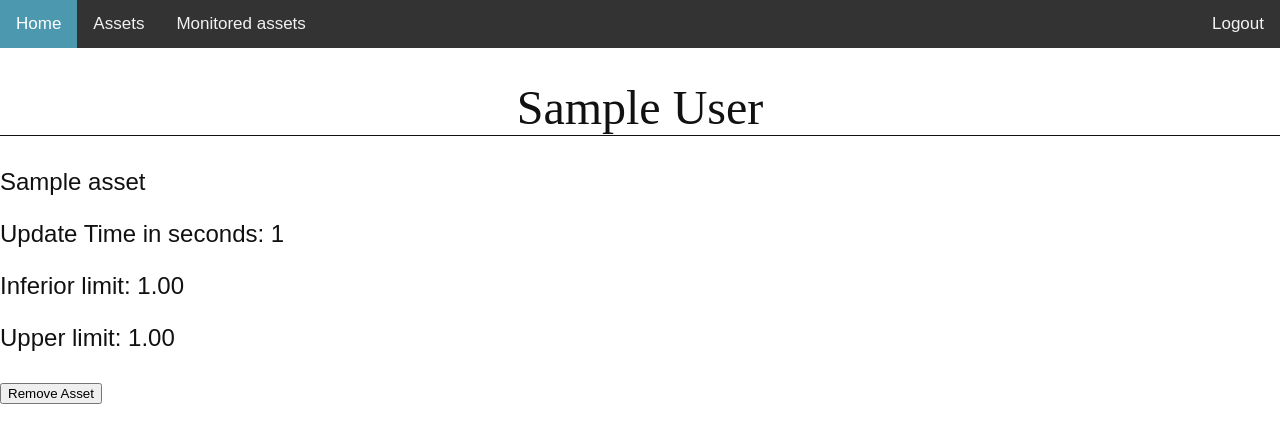
After one commit to brenorosas-zz/Alpha-Challenge, a Django app: page /monitoring/ in a window 1280 px wide. The commit adds this page. Shown: the top 443 px of the page. Run offline with Django 3.2, Linux system fonts and the light colour scheme; a user stored in the database is signed in; tables that the repository leaves empty hold one stand-in row (values such as "Sample post").

Commit message:
Monitoring Asset

```diff
--- a/asset/templates/base.html
+++ b/asset/templates/base.html
@@ -8,7 +8,9 @@
         {% if user.is_authenticated %}
             <a class="active" href="{% url 'home' %}" >Home</a>
             <a href="{% url 'assets' %}" >Assets</a>
+            <a href="{% url 'monitoring' %}" >Monitored assets</a>
             <a class = "breno" href="{% url 'logout' %}">Logout</a>
+
         {% else %}
             <a class="active" href="{% url 'home' %}" >Home</a>
             <a href="{% url 'login' %}">Login</a>
--- /dev/null
+++ b/asset/templates/monitoring.html
@@ -0,0 +1,15 @@
+{% extends "base.html" %}
+{% block main %}
+    {% for asset in assets %}
+        <article>
+            <p>{{ asset.name }}</p>
+            <p>Update Time in seconds: {{ asset.update_time }}</p>
+            <p>Inferior limit: {{ asset.inferior_limit}}</p>
+            <p>Upper limit: {{ asset.upper_limit }}</p>
+            <form method="get" action={% url 'remove' asset.id%}>
+                {% csrf_token %}
+                <input type="submit" value="Remove Asset">
+            </form>
+        </article>
+    {% endfor %}
+{% endblock %}
--- a/asset/views.py
+++ b/asset/views.py
@@ -73,5 +73,17 @@ class DetailAssetView(View):
         kwargs['form'] = form
         return render(request, self.template_name, kwargs)
 
-# class MonitoringView(View):
-#     template_name = "monitoring.html"
+class MonitoringView(View):
+    template_name = "monitoring.html"
+    def get(self, request):
+        assets = User.objects.get(id = request.user.id).asset_set.all()
+        return render(request, self.template_name, {'assets': assets})
+
+class RemoveAssetView(RedirectView):
+    def get(self, request, *args, **kwargs):
+        asset = Asset.objects.get(id = kwargs['id'])
+        asset.delete()
+        return redirect('monitoring')
+
+class SettingsAssetView(View):
+    template_name = "settings.html"
--- a/myproject/urls.py
+++ b/myproject/urls.py
@@ -23,5 +23,7 @@ urlpatterns = [
     path('logout/', LogoutView.as_view(), name = 'logout'),
     path('register/', RegisterView.as_view(), name = 'register'),
     path('assets/', AssetsView.as_view(), name = 'assets'),
-    path('assets/<str:ticker>/', DetailAssetView.as_view(), name = 'detail_asset')
+    path('assets/<str:ticker>/', DetailAssetView.as_view(), name = 'detail_asset'),
+    path('monitoring/', MonitoringView.as_view(), name = 'monitoring'),
+    path('remove/<str:id>/', RemoveAssetView.as_view(), name = 'remove'),
 ]
```
